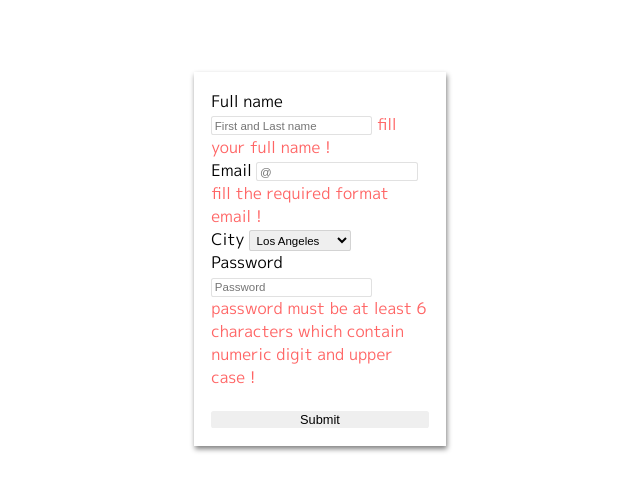
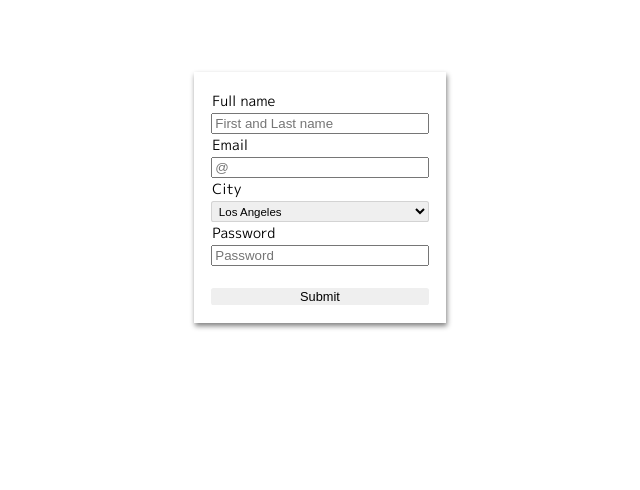
Before and after one commit to JohnSmithW/LabWork6, a website: page task3/index.html in a window 1280 px wide. Shown: the whole page, without its empty margins (320-960 px from the left). Drawn offline with Linux system fonts and the light colour scheme.

Commit message:
fixed some issues

```diff
--- a/task3/styles.css
+++ b/task3/styles.css
@@ -18,6 +18,11 @@ body {
   margin: 7%;
 }
 
+.form-field {
+  display: flex;
+  flex-direction: column;
+}
+
 .form-list {
   border: 0.1vmax solid rgba(0, 0, 0, 0.116);
   border-radius: 0.2vmax;
@@ -26,17 +31,17 @@ body {
   font-size: 0.9vmax;
 }
 
-.form__field {
+.form-field__label {
   margin: 0.5%;
   font-size: 1.1vmax;
 }
 
-.form__field_validation {
+.form__label_validation {
   color: rgb(255, 100, 100);
   margin-bottom: 0.5vmax;
 }
 
-.form__input {
+.form-field__input {
   border: 0.1vmax solid rgba(0, 0, 0, 0.116);
   border-radius: 0.2vmax;
   outline: none;
@@ -48,7 +53,7 @@ body {
   color: rgb(255, 100, 100);
 }
 
-.form__error_none {
+.form__error_visible {
   display: none;
 }
 
```
